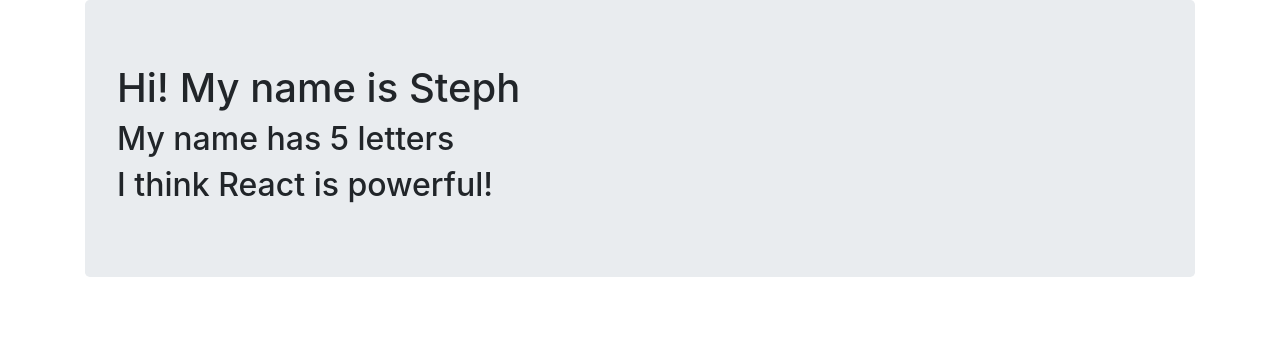
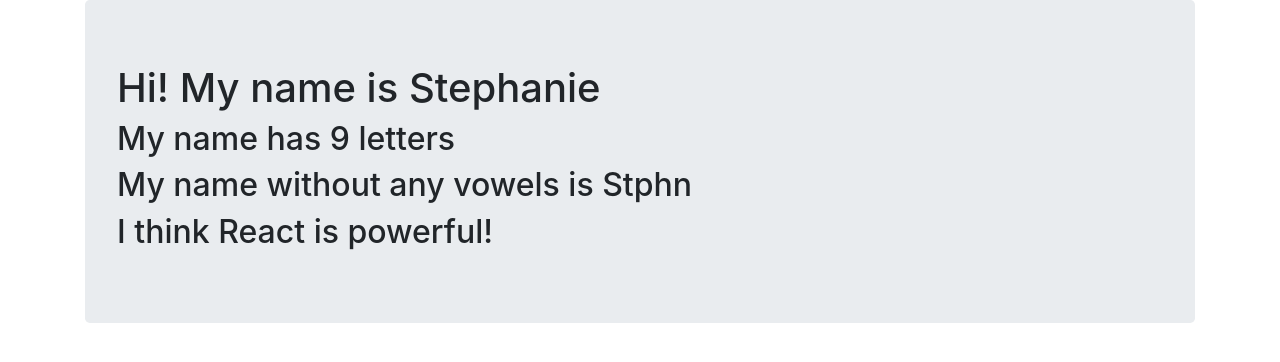
Before and after one commit to smwarsh/reactpractice, a React (Create React App) app: page / in a window 1280 px wide. Shown: the top 362 px of the page. Built offline with nearby package versions, Linux system fonts and the light colour scheme.

Commit message:
My solution to the exercise to print out a word without vowels

```diff
--- a/src/components/JSXVariables.js
+++ b/src/components/JSXVariables.js
@@ -1,9 +1,22 @@
 import React from "react";
 
-const name = 'Steph';
+const name = 'Stephanie';
 const thoughtsOnReact = 'is powerful!';
 
 const numOfLetters = (word) => word.length;
+
+const nameWithoutVowels = (word) => {
+  const charArray = word.split('');
+  for(let i = 0; i < charArray.length; i++) {
+    let letter = charArray[i].toLowerCase();
+    if(letter==='a' || letter==='e' || letter==='i' || letter==='o' || letter==='u') {
+      let index = charArray.indexOf(letter);
+      charArray.splice(index, 1);
+      i--; // if there are 2 vowels in a row, the function skips the second one unless you do this
+    }
+  }
+  return charArray.join('');
+}
 
 const JSXVariables = () => (
   <div className="main-container">
@@ -11,6 +24,7 @@ const JSXVariables = () => (
       <div className="jumbotron">
         <h1>Hi! My name is {name}</h1>
         <h2>My name has {numOfLetters(name)} letters</h2>
+        <h2>My name without any vowels is {nameWithoutVowels(name)}</h2>
         <h2>I think React {thoughtsOnReact}</h2>
       </div>
     </div>
```
